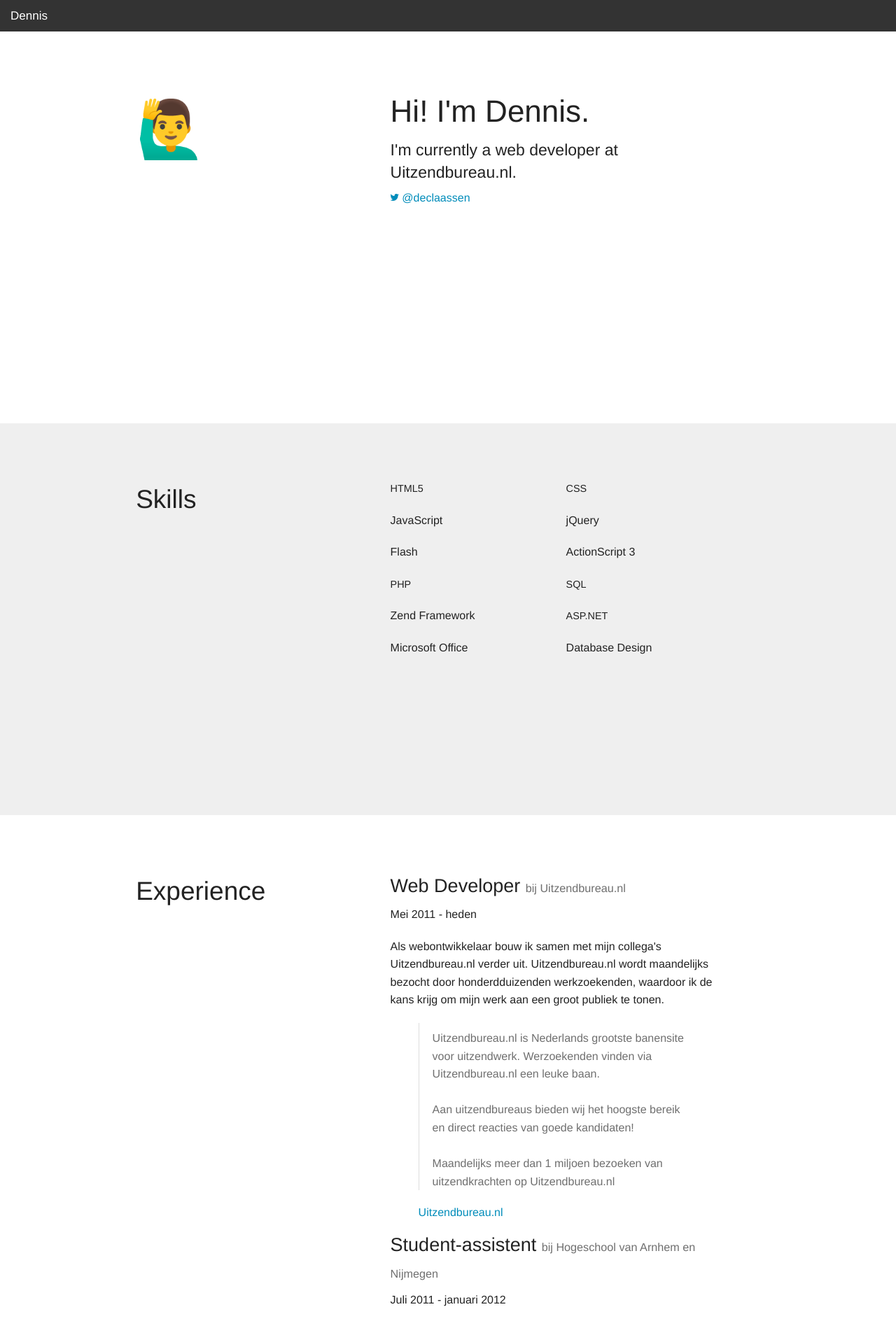
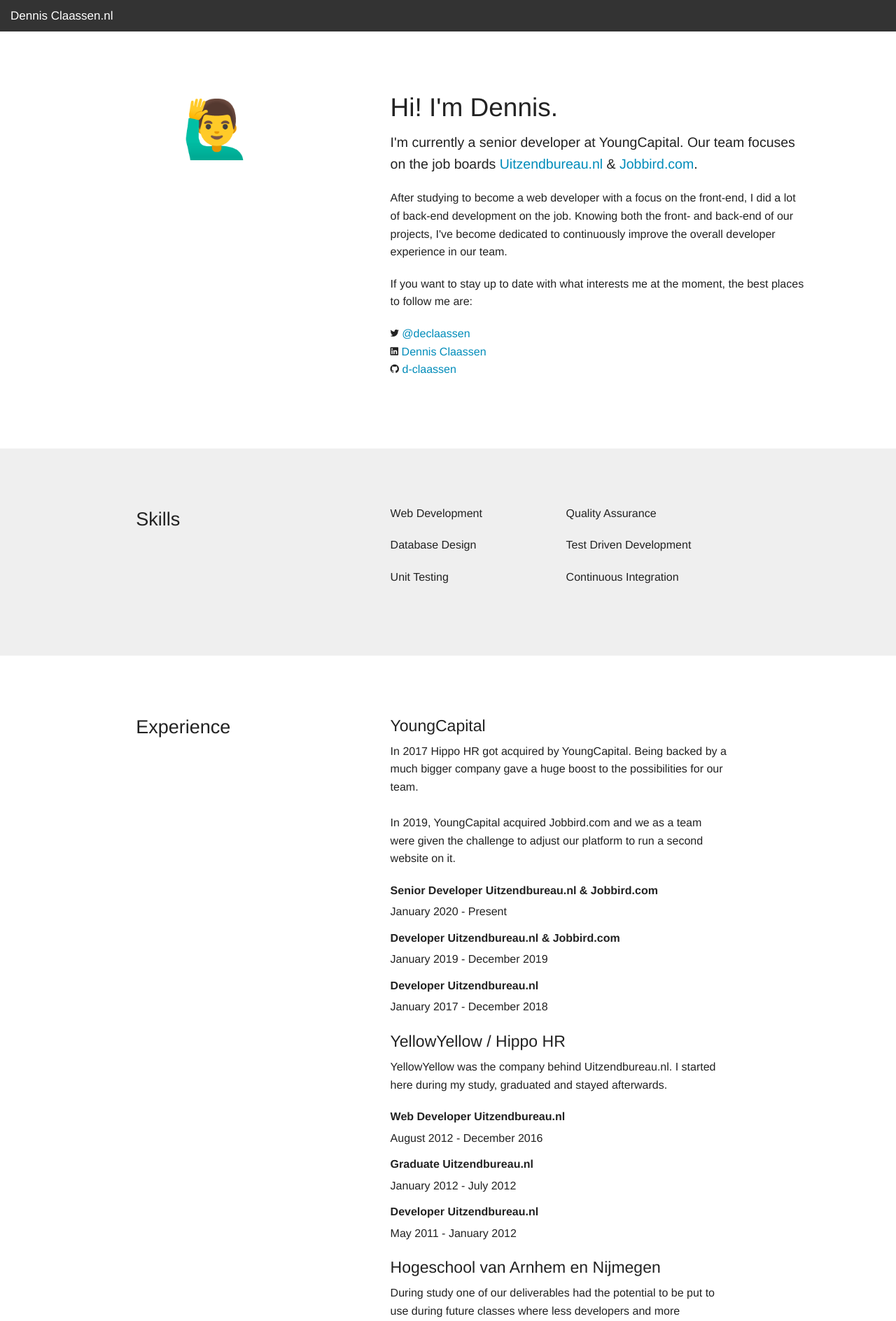
Before and after one commit to d-claassen/d-claassen.github.io, a Jekyll site: the page built from index.html, in a window 1280 px wide. Shown: the top 1888 px of the page at 70% size. Built offline with Jekyll 4.4.1, drawn with Linux system fonts in a browser that asks for light colours; some of the changed text lies outside the part shown.

Commit message:
Updated resume summary & data

```diff
--- a/_data/resume-experience.yml
+++ b/_data/resume-experience.yml
@@ -1,27 +1,42 @@
-- title: Web Developer
-  company: Uitzendbureau.nl
-  start: Mei 2011
-  end: heden
-  work_description: Als webontwikkelaar bouw ik samen met mijn collega's Uitzendbureau.nl verder uit. Uitzendbureau.nl wordt maandelijks bezocht door honderdduizenden werkzoekenden, waardoor ik de kans krijg om mijn werk aan een groot publiek te tonen.
-  company_description: Uitzendbureau.nl is Nederlands grootste banensite voor uitzendwerk. Werzoekenden vinden via Uitzendbureau.nl een leuke baan.
-    <br /><br />
-    Aan uitzendbureaus bieden wij het hoogste bereik en direct reacties van goede kandidaten!
-    <br /><br />
-    Maandelijks meer dan 1 miljoen bezoeken van uitzendkrachten op Uitzendbureau.nl
-  company_url: http://www.uitzendbureau.nl/
+- company: YoungCapital
+  description: |
+    In 2017 Hippo HR got acquired by YoungCapital. Being backed by a much bigger company gave a huge boost to the possibilities for our team.
 
-- title: Student-assistent
-  company: Hogeschool van Arnhem en Nijmegen
-  start: Juli 2011
-  end: januari 2012
-  work_experience:
-  company_description: De Hogeschool  van Arnhem en Nijmegen (HAN)  behoort tot de best beoordeelde grote hogescholen in Nederland. Vanuit de campussen in Arnhem en in Nijmegen verzorgt de HAN  voor 27.000 studenten meer dan 75 bachelor- en masteropleidingen.
-  company_url: http://www.han.nl/
+    In 2019, YoungCapital acquired Jobbird.com and we as a team were given the challenge to adjust our platform to run a second website on it.
+  roles:
+  - title: Senior Developer Uitzendbureau.nl & Jobbird.com
+    start: January 2020
+    end: Present
+  - title: Developer Uitzendbureau.nl & Jobbird.com
+    start: January 2019
+    end: December 2019
+  - title: Developer Uitzendbureau.nl
+    start: January 2017
+    end: December 2018
 
-- title: Intern
-  company: SQUARE Concepts
-  start: September 2010
-  end: januari 2011
-  work_description: Als stagiair bij SQUARE Concepts heb ik het platform I Am DeeJay opgestart. I Am DeeJay voegt al de social media van een artiest samen op een website. Een DJ die hier bijvoorbeeld al gebruik van maakt is DJ Kasparov (http://www.djkasparov.com/)
-  company_description: "SQUARE Concepts develops state-of-the-art webshops, webapplications and websites. SQUARE Concepts Applies socal media on excisting websites or implements social media strategies for other companies. SQUARE Concepts also has a technical Magento blog and owns several websites such as: http://www.nieuwsgroepenvergelijken.nl and http://iamdeejay.com."
-  company_url: http://www.squareconcepts.nl/
+- company: YellowYellow / Hippo HR
+  description: YellowYellow was the company behind Uitzendbureau.nl. I started here during my study, graduated and stayed afterwards.
+  roles:
+    - title: Web Developer Uitzendbureau.nl
+      start: August 2012
+      end: December 2016
+    - title: Graduate Uitzendbureau.nl
+      start: January 2012
+      end: July 2012
+    - title: Developer Uitzendbureau.nl
+      start: May 2011
+      end: January 2012
+
+- company: Hogeschool van Arnhem en Nijmegen
+  description: |
+    During study one of our deliverables had the potential to be put to use during future classes where less developers and more designers would be involved. We as a project team continued work on the product and actually guided the usage during the following semester.
+  roles:
+    - title: Student Assistent
+      start: July 2011
+      end: January 2012
+
+- company: SQUARE Concepts
+  roles:
+  - title: Intern
+    start: September 2010
+    end: January 2011
--- a/_data/resume-skills.yml
+++ b/_data/resume-skills.yml
@@ -1,28 +1,6 @@
-- name: HTML5
-  isAbbrev: true
-
-- name: CSS
-  isAbbrev: true
-
-- name: JavaScript
-
-- name: jQuery
-
-- name: Flash
-
-- name: ActionScript 3
-
-- name: PHP
-  isAbbrev: true
-
-- name: SQL
-  isAbbrev: true
-
-- name: Zend Framework
-
-- name: ASP.NET
-  isAbbrev: true
-
-- name: Microsoft Office
-
+- name: Web Development
+- name: Quality Assurance
 - name: Database Design
+- name: Test Driven Development
+- name: Unit Testing
+- name: Continuous Integration
--- a/_layouts/default.html
+++ b/_layouts/default.html
@@ -15,9 +15,7 @@
       <nav class="top-bar" role="navigation">
         <ul class="title-area">
           <li class="name">
-            <p>
-              <a href="/">Dennis Claassen.nl</a>
-            </p>
+            <h1><a href="/">Dennis Claassen.nl</a></h1>
           </li>
         </ul>
       </nav>
--- a/css/style.scss
+++ b/css/style.scss
@@ -7,14 +7,14 @@
 .medium { font-size: 35px; padding: 0 5px; }
 .small { font-size: 20px; padding: 0 5px; }
 
-.slide { padding: 80px 10vw; }
+.slide { padding: 80px 1rem; }
 .slide--inverse { background-color: #efefef; }
 
 @media (min-width: 50rem) {
+	.slide { padding-left: 10vw; padding-right: 10vw; }
 	.grid {
 		display: grid;
 		grid-template-columns: 1fr 5fr 2fr 5fr 5fr 2fr;
-		grid-template-rows: minmax(400px, min-content);
 		grid-gap: 20px;
 	}
 }
@@ -25,10 +25,11 @@
 
 
 		font-size: 500%;
+		text-align: center;
 	}
 
 	.intro {
-		grid-column: 4 / 6;
+		grid-column: 4 / 7;
 
 		line-height: 1.2;
 	}
--- a/index.html
+++ b/index.html
@@ -8,17 +8,39 @@
     🙋‍♂️
   </div>
   <div class="intro">
-    <h1>
+    <h2>
       Hi! I&apos;m <span itemprop="name">Dennis</span>.
-    </h1>
-    <h4>
-      I&apos;m currently a <span itemprop="jobTitle">web developer</span> at Uitzendbureau.nl.
-    </h4>
+    </h2>
+    <p class="lead">
+      I&apos;m currently a <span itemprop="jobTitle">senior developer</span> at YoungCapital.
+      Our team focuses on the job boards <a href="https://www.uitzendbureau.nl" target="_blank" rel="noopener">Uitzendbureau.nl</a> &amp; <a href="https://www.jobbird.com/nl/" target="_blank" rel="noopener">Jobbird.com</a>.
+    </p>
+
+    <p>
+      After studying to become a web developer with a focus on the front-end, I did a lot of back-end development on the job. Knowing both the front- and back-end of our projects, I've become dedicated to continuously improve the overall developer experience in our team.
+    </p>
+
+    <p>
+      If you want to stay up to date with what interests me at the moment, the best places to follow me are:
+    </p>
 
     <ul class="no-bullet">
       <li>
-        <a href="http://twitter.com/declaassen" rel="me" itemprop="url">
-          <i class="fi-social-twitter"></i> @declaassen
+        <i class="fi-social-twitter"></i>
+        <a href="http://twitter.com/declaassen" rel="me" itemprop="url" rel="noopener">
+          @declaassen
+        </a>
+      </li>
+      <li>
+        <i class="fi-social-linkedin"></i>
+        <a href="http://www.linkedin.com/in/declaassen" rel="me" itemprop="url" target="_blank" rel="noopener">
+          Dennis Claassen
+        </a>
+      </li>
+      <li>
+        <span class="fi-social-github"></span>
+        <a href="https://github.com/d-claassen" rel="me" itemprop="url" target="_blank" rel="noopener">
+          d-claassen
         </a>
       </li>
     </ul>
@@ -27,7 +49,7 @@
 
 <section class="slide slide--inverse grid section">
   <header class="header">
-    <h2>Skills</h2>
+    <h3>Skills</h3>
   </header>
 
   <section class="content">
@@ -52,7 +74,7 @@
 
 <section class="slide grid section">
   <header class="header">
-    <h2>Experience</h2>
+    <h3>Experience</h3>
   </header>
 
   <section class="content">
@@ -60,27 +82,24 @@
     {% for experience in site.data.resume-experience %}
 
       <article class="slide__item" itemscope itemtype="http://schema.org/Organization">
-    	  <h3>
-    	    {{ experience.title }} <small> bij {{ experience.company }}</small>
-    	  </h3>
-    	  <p>
-    	    <time>{{ experience.start }}</time> - {{ experience.end }}
-    	  </p>
+        <h4>
+          {{ experience.company }}
+        </h4>
+        <p>
+          {{ experience.description | newline_to_br }}
+        </p>
 
-    	  <p>
-    	    {{ experience.work_description }}
-              </p>
+        <dl>
+          {% for role in experience.roles %}
 
-    	  <figure>
-    	    <blockquote class="pull-quote">
-    	      <p itemprop="description">
-    	        {{ experience.company_description }}
-    	      </p>
-    	    </blockquote>
-    	    <figcaption>
-    	      <a href="{{ experience.company_url }}" itemprop="url" onclick="_gaq.push( [ '_trackPageview', '/outgoing/company/{{ experience.company }}' ] );"> {{ experience.company }} </a>
-    	    </figcaption>
-    	  </figure>
+            <dt> {{ role.title }} </dt>
+
+        	  <dd>
+        	    <time>{{ role.start }}</time> - {{ role.end }}
+        	  </dd>
+
+          {% endfor %}
+        </dl>
     	</article>
 
     {% endfor %}
@@ -90,7 +109,7 @@
 
 <section class="slide slide--inverse grid section">
   <header class="header">
-    <h2>Education</h2>
+    <h3>Education</h3>
   </header>
 
   <section class="content">
@@ -98,52 +117,23 @@
     {% for education in site.data.resume-education %}
 
       <article class="slide__item" itemscope itemtype="http://schema.org/EducationalOrganization">
-        <h3 itemprop="name"> {{ education.school }} <small>{{ education.faculty }}</small></h3>
-        <h4> {{ education.study }} </h4>
-        <p><time>{{ education.start }}</time> - <time>{{ education.end }}</time></p>
+        <h4 itemprop="name"> {{ education.school }}</h4>
 
-        <address itemprop="address" itemscope itemtype="http://schema.org/PostalAddress">
-          <span itemprop="streetAddress">{{ education.address.street }}</span><br />
-          <span itemprop="postalCode">{{ education.address.zipcode }}</span> <span itemprop="addressLocality">{{ education.address.place }} </span>
-        </address>
+        <dl>
+          {% for study in education.studies %}
 
-        <a href="{{ education.url }}" itemprop="url" onclick="_gaq.push( [ '_trackPageview', '/outgoing/school/{{ education.school }}' ] );">
-          <i class="icon-globe"></i> {{ education.url }}
-        </a>
+            <dt> {{ study.study }} </dt>
+
+            <dd>
+              <time>{{ study.start }}</time> - {{ study.end }}
+            </dd>
+
+          {% endfor %}
+        </dl>
       </article>
 
     {% endfor %}
 
   </section>
 </section>
-
-<div class="slide grid section" itemscope itemtype="http://schema.org/Person">
-  <header class="header">
-    <h2>Find me on</h2>
-  </header>
-
-  <div class="content">
-    <ul class="small-block-grid-4">
-      <li>
-        <a rel="author" itemprop="url" href="https://plus.google.com/+DennisClaassen" title="Google+" target="_blank">
-          <i class="fi-social-google-plus extra-large"></i>
-        </a>
-      </li>
-      <li>
-        <a rel="me" itemprop="url" href="http://twitter.com/declaassen" title="Twitter" target="_blank">
-          <i class="fi-social-twitter extra-large"></i>
-        </a>
-      </li>
-      <li>
-        <a rel="me" itemprop="url" href="http://www.linkedin.com/in/declaassen" title="LinkedIn" target="_blank">
-          <i class="fi-social-linkedin extra-large"></i>
-        </a>
-      </li>
-      <li>
-        <a rel="me" itemprop="url" href="https://github.com/d-claassen" title="GitHub" target="_blank">
-          <span class="fi-social-github extra-large"></span>
-        </a>
-      </li>
-    </ul>
-  </div>
 </div>
```
Also changed, not shown: _data/resume-education.yml (+4 -9 lines).
